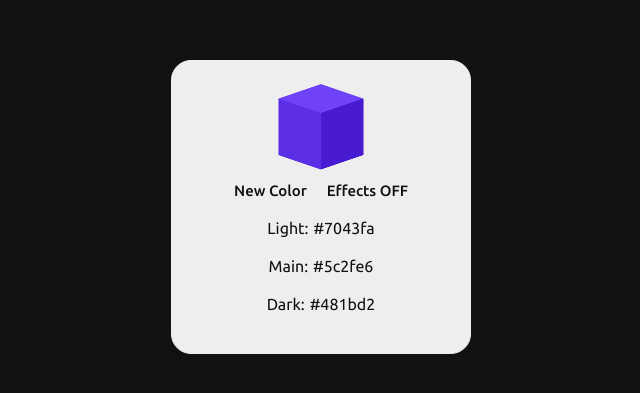
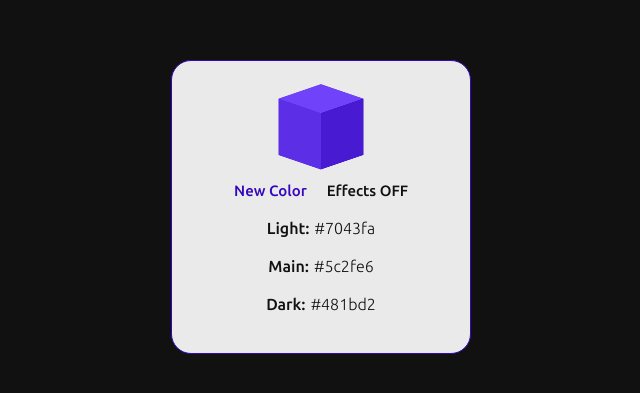
Before and after one commit to DylanSchiff/phuggit-proto, a React (Create React App) app: page / in a window 1280 px wide. Shown: the part 193-586 px from the top of the page, without its empty margins (319-959 px from the left). Built offline with nearby package versions, Linux system fonts and the light colour scheme.

Commit message:
colorcardv1done

```diff
--- a/src/components/colorcube/color-card.component.jsx
+++ b/src/components/colorcube/color-card.component.jsx
@@ -10,7 +10,7 @@ const ColorCardContainer = styled.div.attrs((props) => ({
     width: 300px;
     transition: 111ms linear;
     border-radius: 20px;
-    padding: 20px 0;
+    padding: 20px 10px;
     display: flex;
     flex-flow: column nowrap;
     align-items: center;
@@ -18,7 +18,7 @@ const ColorCardContainer = styled.div.attrs((props) => ({
 `;
 const ClapOns = styled.div`
     display: flex;
-    flex-flow: row wrap;
+    flex-flow: row nowrap;
     align-items: center;
     justify-content: space-around;
 `;
@@ -28,6 +28,8 @@ const ClapOn = styled.div`
     text-align: center;
     white-space: nowrap;
     padding: 10px;
+    border-radius: 15px;
+    cursor: pointer;
 `;
 const ClapOnLabel = styled.span.attrs((props) => ({
     style: {
@@ -64,13 +66,18 @@ const DetailsLabel = styled.span.attrs((props) => ({
     },
 }))`
     margin-right: 5px;
+    font-weight: 500;
     user-select: none;
+    text-align: center;
 `;
 const DetailsInfo = styled.span.attrs((props) => ({
     style: {
         color: props.color,
     },
-}))``;
+}))`
+    text-align: center;
+    font-weight: 300;
+`;
 const ShadowSlider = styled.input``;
 const ColorCard = () => {
     const [currentColor, setCurrentColor] = useState("#5c2fe6");
@@ -133,29 +140,32 @@ const ColorCard = () => {
         evendarkervalues[2]
     );
     const [shadowSliderValue, setShadowSliderValue] = useState("51");
-    const shadowLayersAmount = shadowSliderValue[0];
+    const shadowLayersAmount =
+        shadowSliderValue > 10 ? shadowSliderValue[0] : "0";
     const shadowLayers = () => {
         const shadowLayersArray = [];
         for (let index = 0; index < shadowLayersAmount; index++) {
+            // if (index % 2 === 0) {
             shadowLayersArray.push(
-                `0 0 ${index * 3}px ${
+                `0 0 ${Math.ceil(index * 3.777)}px ${
                     hasEffects
                         ? isThemeBright
-                            ? "#1116"
+                            ? `#111${9 - index}`
                             : lightcolor
                         : "transparent"
                 }`
             );
+            // }
         }
         return shadowLayersArray;
     };
     const shadowLayersArray = shadowLayers();
     const shadowString =
-        shadowLayersArray.length > 0 ? shadowLayersArray.toString() : "";
+        shadowLayersArray.length > 0 ? shadowLayersArray.toString() : "none";
     return (
         <ColorCardContainer
-            backgroundcolor={isThemeBright ? "#eee" : "#111"}
-            bordercolor={isThemeBright ? "#eee" : "#eee"}
+            backgroundcolor={isThemeBright ? "#eaeaea" : "#222"}
+            bordercolor={isThemeBright ? darkercolor : lightcolor}
         >
             <ColorCubeDisplay>
                 <ColorCube
@@ -171,8 +181,13 @@ const ColorCard = () => {
                 />
             </ColorCubeDisplay>
             <ClapOns>
-                <ClapOn onClick={() => generateRandomColor()}>
-                    <ClapOnLabel color={isThemeBright ? "#111" : "#eee"}>
+                <ClapOn
+                    onClick={() => generateRandomColor()}
+                    currentColor={currentColor}
+                >
+                    <ClapOnLabel
+                        color={isThemeBright ? darkercolor : lightcolor}
+                    >
                         New Color
                     </ClapOnLabel>
                 </ClapOn>
@@ -222,7 +237,6 @@ const ColorCard = () => {
                             >
                                 Darker:
                             </DetailsLabel>
-
                             <DetailsInfo
                                 color={isThemeBright ? "#111" : "#eee"}
                             >
@@ -239,6 +253,18 @@ const ColorCard = () => {
                                 setShadowSliderValue(e.target.value)
                             }
                         />
+                        <DetailsDuo>
+                            <DetailsLabel
+                                color={isThemeBright ? "#111" : "#eee"}
+                            >
+                                {isThemeBright ? "Shadow:" : "Glow:"}
+                            </DetailsLabel>
+                            <DetailsInfo
+                                color={isThemeBright ? "#111" : "#eee"}
+                            >
+                                {shadowString}
+                            </DetailsInfo>
+                        </DetailsDuo>
                     </>
                 )}
             </ColorDetails>
```
